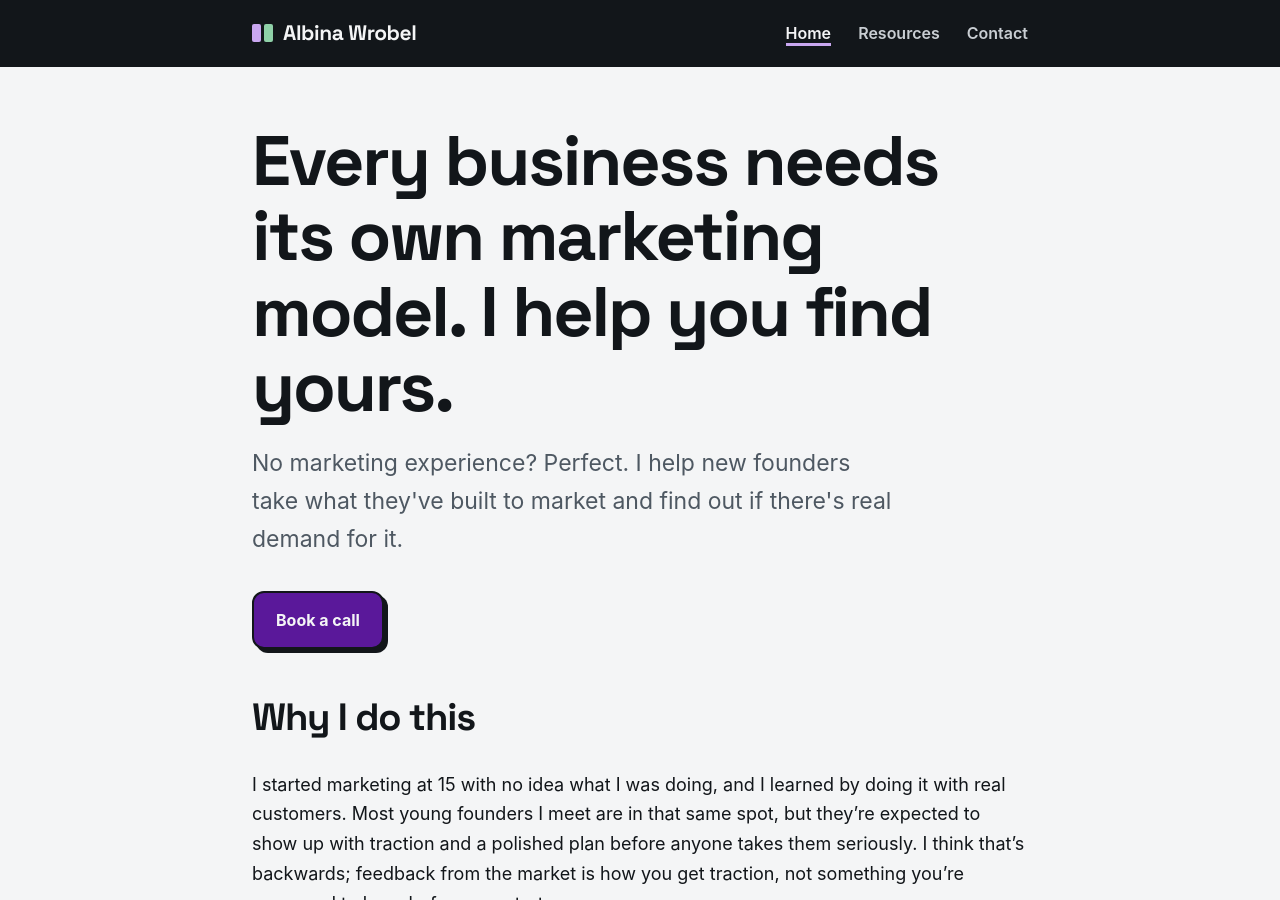
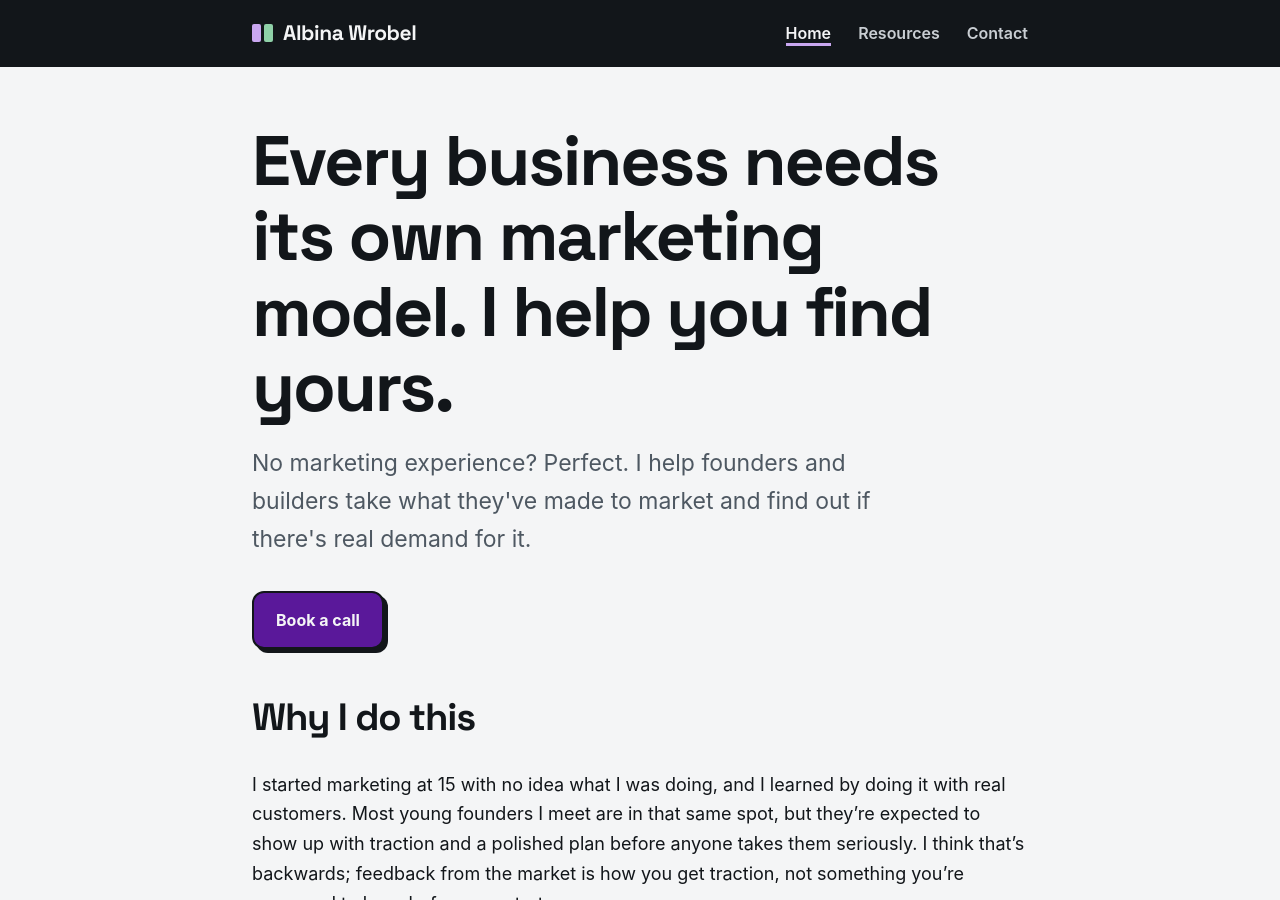
Before and after one commit to albinawrobel/albinawrobel.github.io, a Jekyll site: the page built from index.md, in a window 1280 px wide and 900 px high. Built offline with Jekyll 4.4.1, drawn with Linux system fonts in a browser that asks for light colours.

Commit message:
Add files via upload

```diff
--- a/index.md
+++ b/index.md
@@ -4,7 +4,7 @@ layout: default
 
 <section class="hero">
 <h1>Every business needs its own marketing model. I help you find yours.</h1>
-<p class="lede">No marketing experience? Perfect. I help new founders take what they've built to market and find out if there's real demand for it.</p>
+<p class="lede">No marketing experience? Perfect. I help founders and builders take what they've made to market and find out if there's real demand for it.</p>
 <div class="actions">
   <a class="button" href="https://calendar.app.google/g2ttvPG2wvmBxpqDA" target="_blank" rel="noopener">Book a call</a>
 </div>
```
